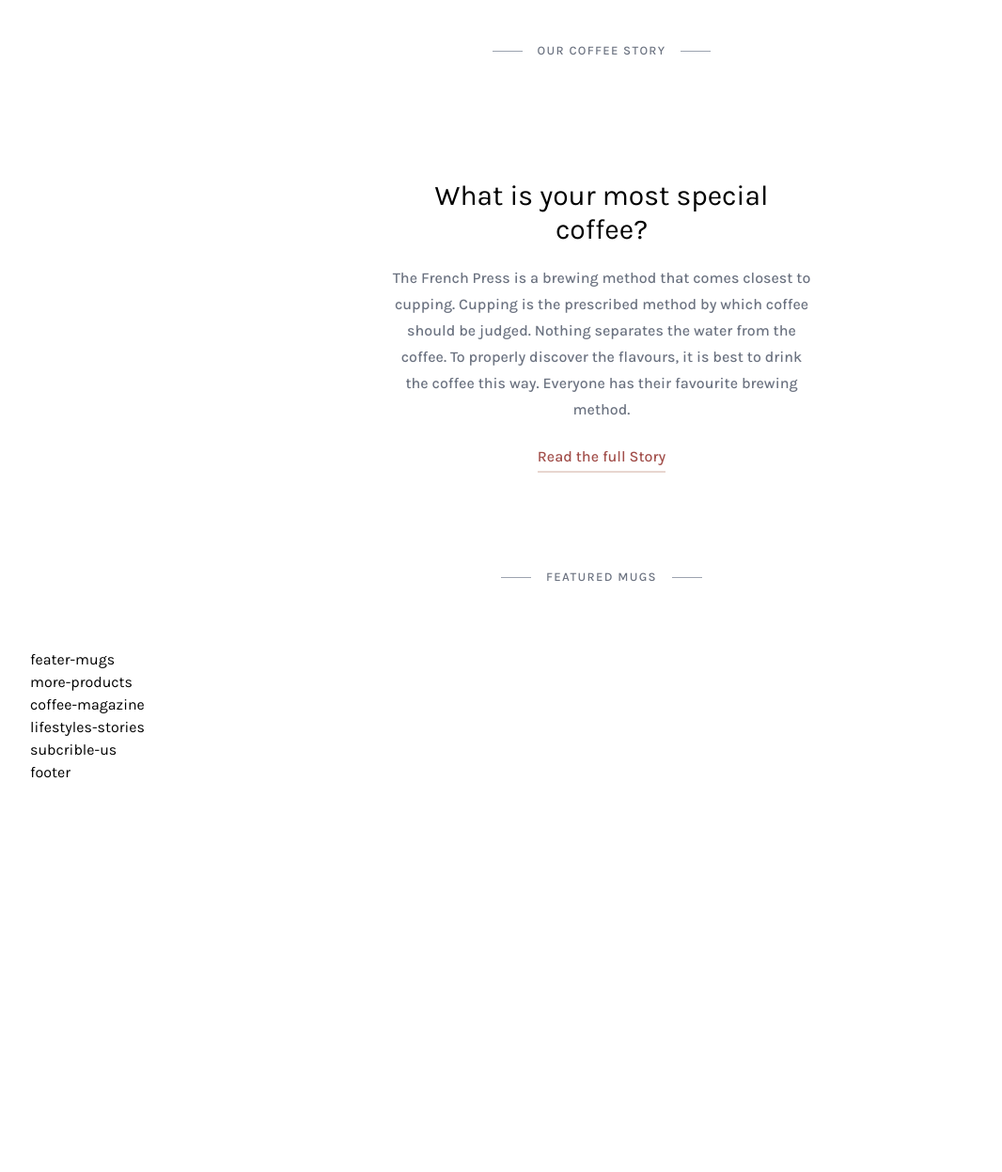
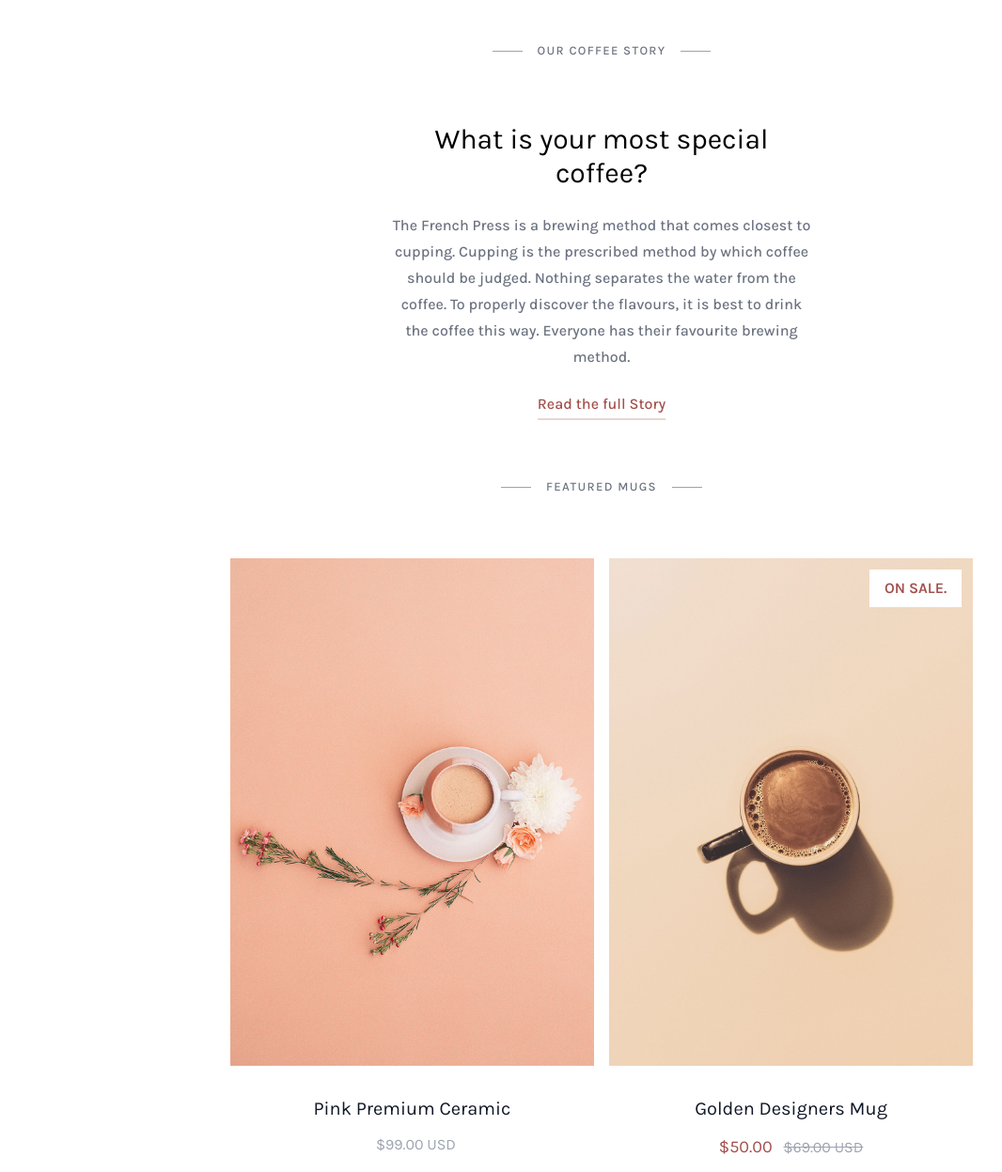
Before and after one commit to HoXuanTy/Coffee-styles_tailwind, a website: page public/index.html in a window 1280 px wide. Shown: the part 620-1867 px from the top of the page at 94% size, without its empty margins (0-1066 px from the left). Before the commit the page ends 1454 px from the top, so only its background shows below. Drawn offline with Linux system fonts and the light colour scheme.

Commit message:
feat: add feature mugs product cart

```diff
--- a/public/index.html
+++ b/public/index.html
@@ -15,7 +15,7 @@
     <div class="content-wrapper font-Karla max-w-screen-2xl mx-auto text-base px-8">
       <header class="mx-auto p-5">
         <nav class="flex flex-row justify-between items-center relative">
-          <div class="logo basis-2/6 cursor-pointer font-bold text-xl">Coffeestyle.</div>
+          <div class="logo basis-2/6 cursor-pointer text-center font-bold text-xl">Coffeestyle.</div>
           <ul id="cf-top-menu"
             class="basis-3/6 hidden  lg:flex lg:justify-end lg:items-center text-sm lg:gap-8 text-gray-500 font-medium">
             <li class="cf-top-menu-item">
@@ -82,10 +82,9 @@
           <div class="cf-subheadline-deco-line"></div>
         </div>
         <!-- End slider -->
-        <div class="story">
-          <div class="w-full h-full flex justify-center items-center">
-            <div class="px-4 sm:px-16 md:px-32 lg:px-64 xl:px-96 py-10 text-center">
-              <div class="text-3xl  py-5">What is your most special coffee? </div>
+        <div class="story flex justify-center items-center">
+            <div class="px-4 sm:px-16 md:px-32 lg:px-64 xl:px-96 text-center">
+              <div class="text-3xl mb-6">What is your most special coffee? </div>
               <div class="font-medium text-gray-500 leading-7 mb-6">The French Press is a brewing method that comes closest to cupping. Cupping is the prescribed method by which coffee should be judged. Nothing separates the water from the coffee. To properly discover the flavours, it is best to drink the coffee this way. Everyone has their favourite brewing method.</div>
               <div>
                 <a href="#" class="text-coffee-400 hover:text-coffee-600 cursor-pointer font-medium relative after:absolute  after:bg-coffee-50 after:-bottom-2 after:left-0 hover:after:bg-coffee-600 after:w-full after:h-0.5 after:ltransition-all after:ease-in-out after:duration-400">
@@ -93,7 +92,6 @@
                 </a>
               </div>
             </div>
-          </div>
         </div>
         <!-- End story -->
 
@@ -102,7 +100,52 @@
           <div class="cf-subheadline-deco-lable">FEATURED MUGS</div>
           <div class="cf-subheadline-deco-line"></div>
         </div>
-        <div class="feater-mugs">feater-mugs</div>
+        <div class="feater-mugs w-[90%] lg:w-[65%] mx-auto mb-4">
+          <div class="grid grid-cols-1  lg:grid-cols-2 gap-8 lg:gap-4">
+            <div class="cf-product-cart">
+              <div class="h-[400px] sm:h-[540px] bg-[url('./img/featured-mug-01.jpg')] bg-cover bg-no-repeat bg-center">
+                <a href="#">
+                  <div class="hover:bg-gray-900 w-full h-full hover:bg-opacity-10 hover:transition-all hover:ease-in-out hover:duration-500  relative group" >
+                    <div class="cf-button absolute  text-gray-900 bg-white w-11/12 left-1/2 -translate-x-1/2 hidden group-hover:block group-hover:animate-fadeIn">
+                      explore mugs
+                    </div>
+                  </div>
+                </a>
+              </div>
+              <div class="text-center mt-8">
+                <a href="#">
+                <div class="text-gray-900 text-xl hover:text-coffee-400 mb-3">Pink Premium Ceramic</div>
+                </a>
+                <div>
+                  <span class="ml-2 text-gray-400 ">$99.00 USD</span>
+                </div>
+              </div>
+            </div>
+            <div class="cf-product-cart">
+              <div class="h-[400px] sm:h-[540px] bg-[url('./img/featured-mug-02.jpg')] bg-cover bg-no-repeat bg-center">
+                <a href="#">
+                  <div class="hover:bg-gray-900 w-full h-full hover:bg-opacity-10 hover:transition-all hover:ease-in-out hover:duration-500  relative group" >
+                    <div class="uppercase absolute w-max bg-white px-4 py-2 top-3 right-3 text-center text-coffee-400 font-semibold ">
+                      on sale.
+                    </div>
+                    <div class="cf-button absolute  text-gray-900 bg-white w-11/12 left-1/2 -translate-x-1/2 hidden group-hover:block group-hover:animate-fadeIn">
+                      explore mugs
+                    </div>
+                  </div>
+                </a>
+              </div>
+              <div class="text-center mt-8">
+                <a href="#">
+                <div class="text-gray-900 text-xl hover:text-coffee-400 mb-3">Golden Designers Mug</div>
+                </a>
+                <div>
+                  <span class="text-lg text-coffee-400">$50.00</span>
+                  <span class="ml-2 text-gray-400 line-through">$69.00 USD</span>
+                </div>
+              </div>
+            </div>
+          </div>
+        </div>
 
         <!-- End feater-mugs -->
         <div class="more-products">more-products</div>
--- a/src/input.css
+++ b/src/input.css
@@ -29,3 +29,7 @@
 .cf-subheadline-deco-lable{
     @apply uppercase mx-4 tracking-widest text-[13px] font-medium text-gray-500 text-center;
 }
+
+.cf-button{
+    @apply  uppercase text-center  bottom-4 px-8 py-4 cursor-pointer hover:bg-opacity-90 text-sm font-medium tracking-tight;
+}
--- a/tailwind.config.js
+++ b/tailwind.config.js
@@ -18,10 +18,12 @@ module.exports = {
         slideDown: {
           '0%': { transform: 'translateY(-100%)' },
           '100%': { transform: 'translateY(0)' },
-        }
+        },
+        fadeIn: {from:{ opacity: 0}, to:{opacity:1}}
       },
       animation: {
         slideDown: 'slideDown .5s ease-in-out',
+        fadeIn: 'fadeIn .5s ease-in-out'
       }
     },
   },
```
Also changed, not shown: README.md, public/img/featured-mug-01.jpg (added), public/img/featured-mug-02.jpg (added), public/output.css.
